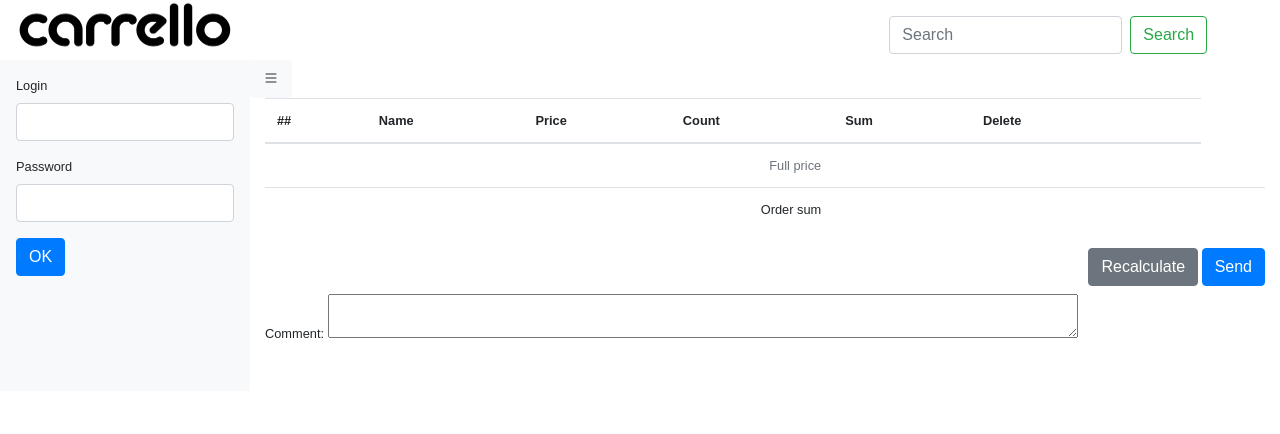
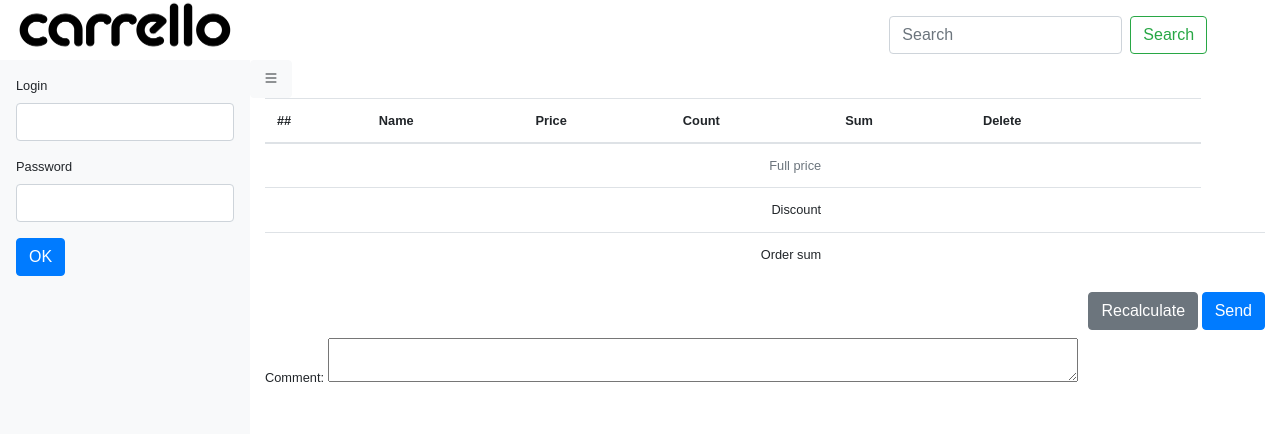
Before and after one commit to vitaly4uk/babytilly2, a Django app: template templates/commercial/editcart.html in a window 1280 px wide. Shown: the top 434 px of the page. Run offline with Django 3.2, Linux system fonts and the light colour scheme; the template is opened without the code that fills it: values that come from a table or form of the project are taken from there, others are empty; some libraries are stand-ins or nearby versions.

Commit message:
add discount to card

```diff
--- a/commercial/models.py
+++ b/commercial/models.py
@@ -228,6 +228,9 @@ class Order(models.Model):
         return order_sum
     sum.short_description = gettext_lazy('Sum')
 
+    def discount(self):
+        return self.full_sum() - self.sum()
+
     def volume(self):
         return sum(i.volume * i.count for i in self.get_order_items())
 
--- a/templates/commercial/editcart.html
+++ b/templates/commercial/editcart.html
@@ -43,6 +43,12 @@
                 <td></td>
             </tr>
             <tr>
+                <td align="right" colspan="4">{% trans 'discount'|capfirst %}</td>
+                <td align="right">{{ order.discount|floatformat:2 }}</td>
+                <td scope="row"></td>
+                <td></td>
+            </tr>
+            <tr>
                 <td scope="row">{{ order.count }}</td>
                 <td align="right">{% if order.volume %}{% trans 'volume'|capfirst %}: {{ order.volume|floatformat:2 }}{% endif %}</td>
                 <td align="right" colspan="2">{% trans 'order sum'|capfirst %}</td>
```
